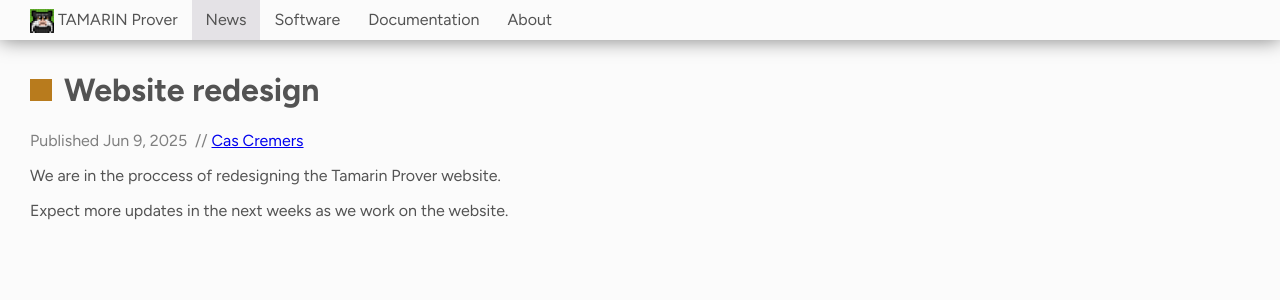
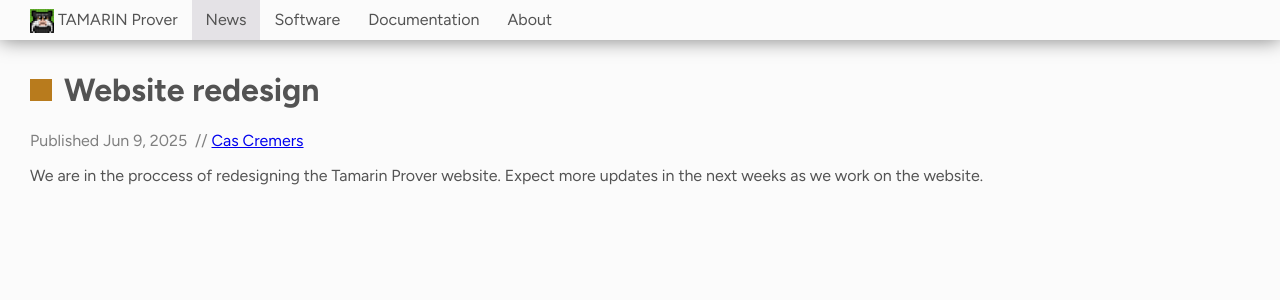
Before and after one commit to tamarin-prover/tamarin-prover.github.io, a Jekyll site: the page built from _posts/2025-06-09-New-website.md, in a window 1280 px wide. Shown: the top 300 px of the page. Built offline with Jekyll 4.4.1, drawn with Linux system fonts in a browser that asks for light colours.

```diff
--- a/_posts/2025-06-09-New-website.md
+++ b/_posts/2025-06-09-New-website.md
@@ -5,6 +5,4 @@ date: 2025-06-09 09:00 +0100
 author: cas
 ---
 
-We are in the proccess of redesigning the Tamarin Prover website.
-
-Expect more updates in the next weeks as we work on the website.
+We are in the proccess of redesigning the Tamarin Prover website. Expect more updates in the next weeks as we work on the website.
--- a/news.html
+++ b/news.html
@@ -24,6 +24,9 @@ category: news
       </div>
       <div class="post-excerpt">
         {{ post.excerpt }}
+        {%- if post.content.size > post.excerpt.size -%}
+          <a href="{{ post.url }}">Read more...</a>
+        {%- endif -%}
       </div>
     </li>
     {% endfor %}
```
Also changed, not shown: _posts/2025-06-12-Tamarin-book-exercises-and-theories.md (+1 -3 lines).
